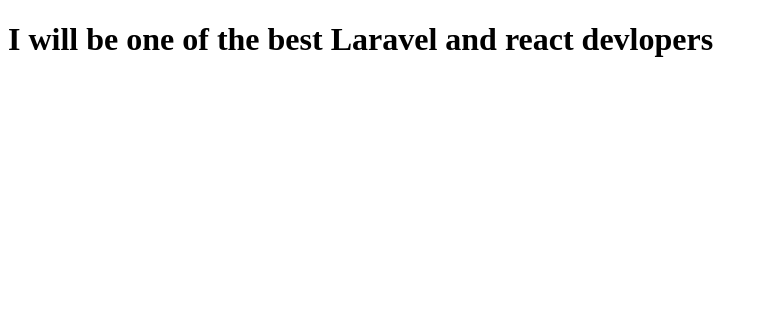
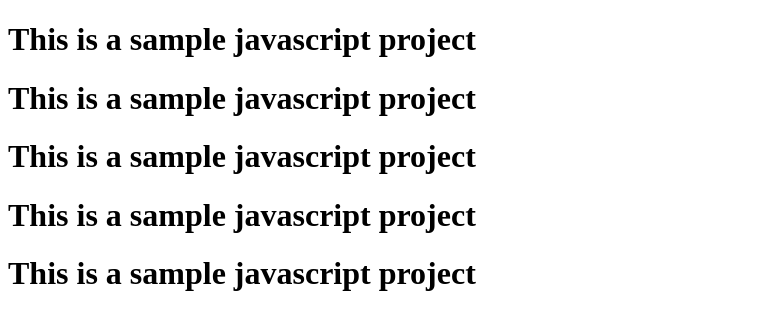
Before and after one commit to moabdurrakib/second-javascript, a plain HTML site: page index.html in a window 1280 px wide. Shown: the whole page, without its empty margins (0-768 px from the left). Drawn offline with Linux system fonts and the light colour scheme.

Commit message:
2nd commit

```diff
--- a/index.html
+++ b/index.html
@@ -7,6 +7,10 @@
     <title>Document</title>
 </head>
 <body>
-    <h1> I will be one of the best Laravel and react devlopers</h1>
+    <h1> This is a sample javascript project</h1>
+    <h1> This is a sample javascript project</h1>
+    <h1> This is a sample javascript project</h1>
+    <h1> This is a sample javascript project</h1>
+    <h1> This is a sample javascript project</h1>
 </body>
 </html>
```
